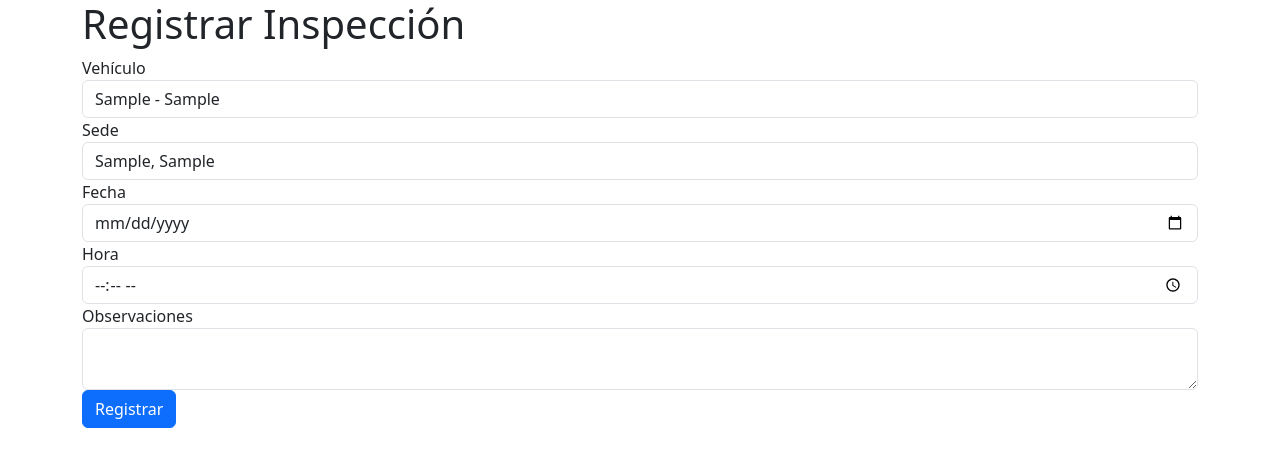
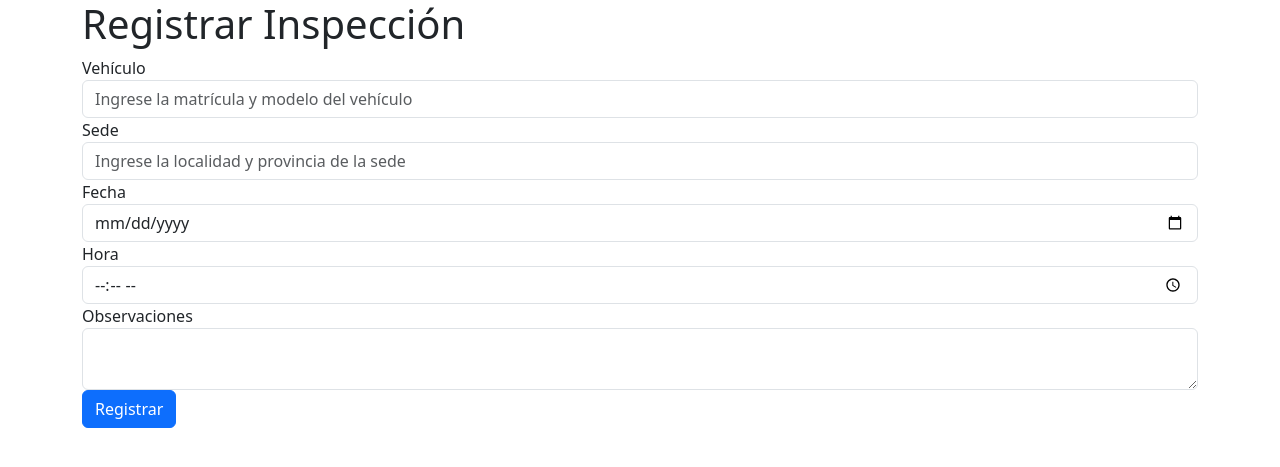
Before and after one commit to MARIACF97/ITV, a PHP site: page /registrar.php in a window 1280 px wide. Shown: the top 467 px of the page. Run offline with PHP 8.4, Linux system fonts and the light colour scheme; tables that the repository leaves empty or names only in its code hold one stand-in row (values such as "Sample post"); some libraries are stand-ins or nearby versions.

Commit message:
cambio a registrar_inspeccion

```diff
--- a/registrar.php
+++ b/registrar.php
@@ -1,6 +1,10 @@
 <?php
 require 'conexion.php';
+
+// Consulta para obtener todos los vehículos
 $vehiculos = $mysqli->query("SELECT id_vehiculo, matricula, modelo FROM vehiculo");
+
+// Consulta para obtener todas las sedes
 $sedes = $mysqli->query("SELECT id_sede, localidad, provincia FROM sede");
 ?>
 
@@ -18,19 +22,11 @@ $sedes = $mysqli->query("SELECT id_sede, localidad, provincia FROM sede");
     <form action="registrar2.php" method="post">
         <div class="form-group">
             <label for="vehiculo">Vehículo</label>
-            <select name="id_vehiculo" id="vehiculo" class="form-control" required>
-                <?php while ($vehiculo = $vehiculos->fetch_assoc()) { ?>
-                    <option value="<?= $vehiculo['id_vehiculo'] ?>"><?= $vehiculo['matricula'] . ' - ' . $vehiculo['modelo'] ?></option>
-                <?php } ?>
-            </select>
+            <input type="text" name="matricula" id="vehiculo" class="form-control" placeholder="Ingrese la matrícula y modelo del vehículo" required>
         </div>
         <div class="form-group">
             <label for="sede">Sede</label>
-            <select name="id_sede" id="sede" class="form-control" required>
-                <?php while ($sede = $sedes->fetch_assoc()) { ?>
-                    <option value="<?= $sede['id_sede'] ?>"><?= $sede['localidad'] . ', ' . $sede['provincia'] ?></option>
-                <?php } ?>
-            </select>
+            <input type="text" name="localidad" id="sede" class="form-control" placeholder="Ingrese la localidad y provincia de la sede" required>
         </div>
         <div class="form-group">
             <label for="fecha">Fecha</label>
```
